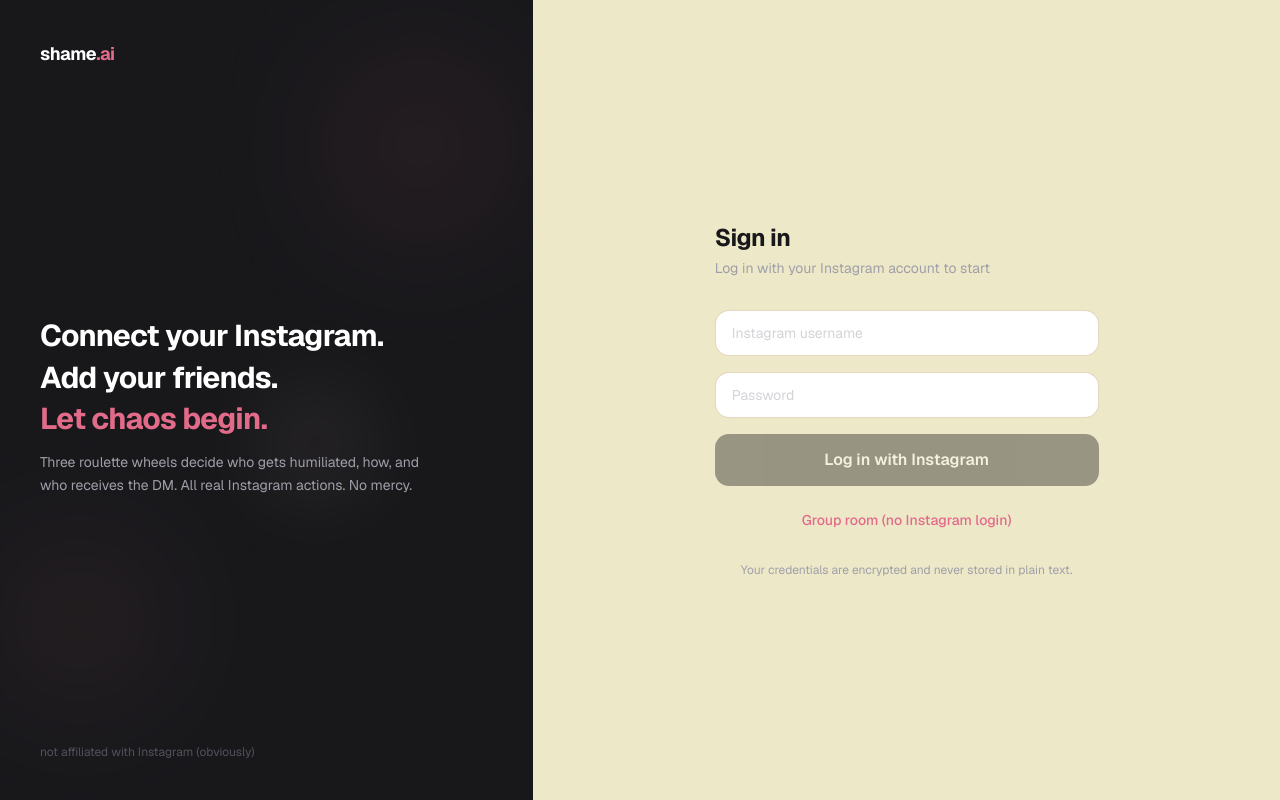
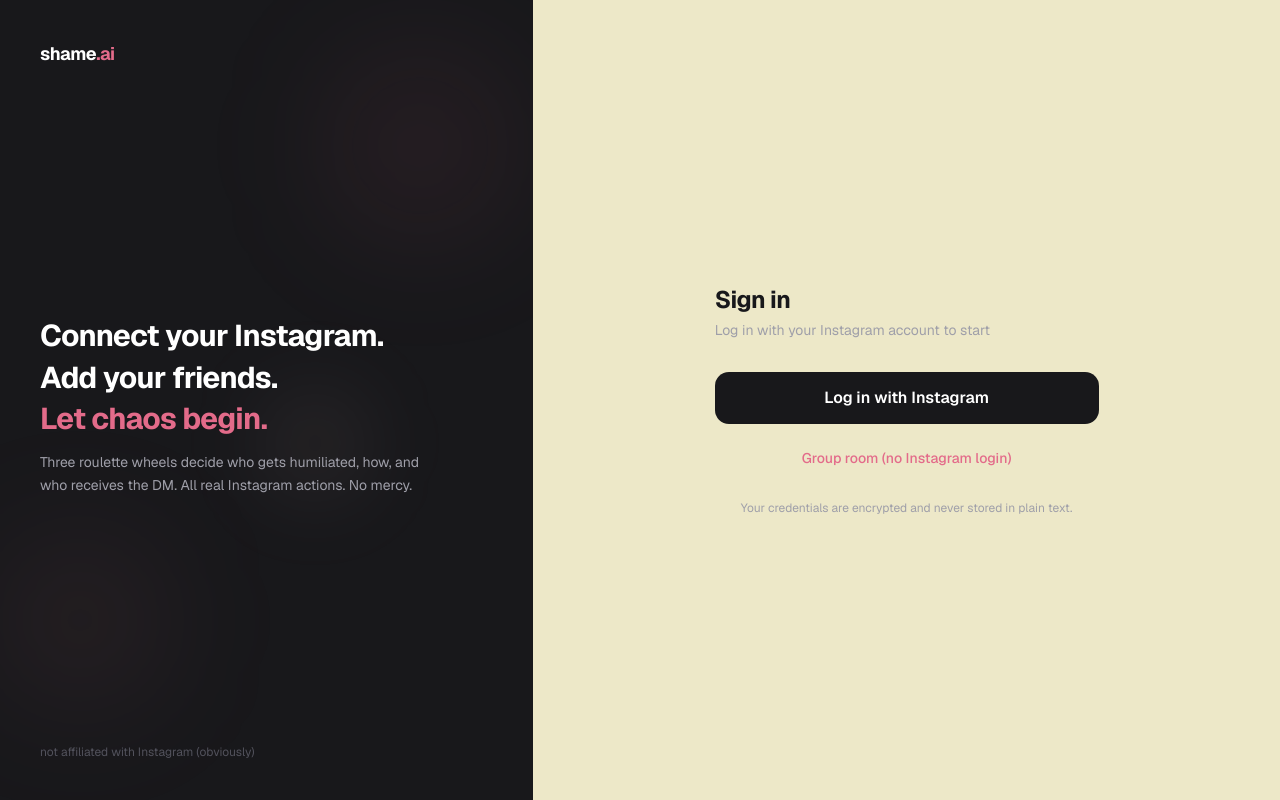
Before and after one commit to michaelmazilu/shame.ai, a Next.js app in the folder webapp/: page /login in a window 1280 px wide. Built offline with nearby package versions, Linux system fonts and the light colour scheme.

Commit message:
login fix'

```diff
--- a/webapp/components/LoginForm.tsx
+++ b/webapp/components/LoginForm.tsx
@@ -3,49 +3,23 @@
 import { useState } from "react";
 import { useRouter } from "next/navigation";
 
-type Step = "credentials" | "2fa" | "checkpoint";
-
 export default function LoginForm() {
   const router = useRouter();
-  const [step, setStep] = useState<Step>("credentials");
   const [loading, setLoading] = useState(false);
   const [error, setError] = useState("");
 
-  const [username, setUsername] = useState("");
-  const [password, setPassword] = useState("");
-  const [code, setCode] = useState("");
-
-  const [twoFactorInfo, setTwoFactorInfo] = useState<Record<string, string> | null>(null);
-  const [checkpointInfo, setCheckpointInfo] = useState<Record<string, string> | null>(null);
-
-  async function handleLogin(e: React.FormEvent) {
-    e.preventDefault();
+  async function handleBrowserLogin() {
     setLoading(true);
     setError("");
 
     try {
-      const resp = await fetch("/api/auth/login", {
+      const resp = await fetch("/api/auth/browser", {
         method: "POST",
-        headers: { "Content-Type": "application/json" },
-        body: JSON.stringify({ username, password }),
       });
+
       const data = await resp.json();
 
-      if (data.twoFactorRequired) {
-        setTwoFactorInfo(data.twoFactorInfo);
-        setStep("2fa");
-        setLoading(false);
-        return;
-      }
-
-      if (data.checkpointRequired) {
-        setCheckpointInfo(data.checkpointInfo);
-        setStep("checkpoint");
-        setLoading(false);
-        return;
-      }
-
-      if (!resp.ok || !data.success) {
+      if (!resp.ok) {
         setError(data.error || "Login failed");
         setLoading(false);
         return;
@@ -60,127 +34,33 @@ export default function LoginForm() {
     }
   }
 
-  async function handleVerify(e: React.FormEvent) {
-    e.preventDefault();
-    setLoading(true);
-    setError("");
-
-    try {
-      const is2FA = step === "2fa";
-      const endpoint = is2FA ? "/api/auth/verify" : "/api/auth/checkpoint";
-      const body = is2FA
-        ? {
-            code,
-            identifier: twoFactorInfo?.identifier,
-            username: twoFactorInfo?.username,
-            cookies: twoFactorInfo?.cookies,
-            csrfToken: twoFactorInfo?.csrfToken,
-          }
-        : {
-            code,
-            checkpointUrl: checkpointInfo?.checkpointUrl,
-            username: checkpointInfo?.username,
-            cookies: checkpointInfo?.cookies,
-            csrfToken: checkpointInfo?.csrfToken,
-          };
-
-      const resp = await fetch(endpoint, {
-        method: "POST",
-        headers: { "Content-Type": "application/json" },
-        body: JSON.stringify(body),
-      });
-      const data = await resp.json();
-
-      if (!resp.ok || !data.success) {
-        setError(data.error || "Verification failed");
-        setLoading(false);
-        return;
-      }
-
-      localStorage.setItem("st_username", data.username || "");
-      localStorage.setItem("st_userId", data.userId);
-      router.push("/app");
-    } catch {
-      setError("Connection lost — try again");
-      setLoading(false);
-    }
-  }
-
-  if (step === "2fa" || step === "checkpoint") {
-    return (
-      <form onSubmit={handleVerify} className="flex flex-col gap-4 w-full">
-        <p className="text-sm text-zinc-500 text-center">
-          {step === "2fa"
-            ? "Enter the 2FA code from your authenticator app"
-            : "Instagram sent a security code to your email"}
-        </p>
-        <input
-          type="text"
-          inputMode="numeric"
-          autoComplete="one-time-code"
-          placeholder="Enter code"
-          value={code}
-          onChange={(e) => setCode(e.target.value)}
-          className="w-full px-4 py-3 bg-white border border-beige/60 rounded-xl text-zinc-900 text-sm text-center tracking-[0.3em] focus:outline-none focus:border-rose/50 focus:ring-2 focus:ring-rose/10 transition"
-        />
-        <button
-          type="submit"
-          disabled={loading || !code.trim()}
-          className="w-full py-3.5 bg-zinc-900 text-white font-semibold rounded-xl disabled:opacity-40 transition-colors hover:bg-zinc-800"
-        >
-          {loading ? "Verifying..." : "Verify"}
-        </button>
-        <button
-          type="button"
-          onClick={() => { setStep("credentials"); setCode(""); setError(""); }}
-          className="text-sm text-zinc-400 hover:text-zinc-900 transition-colors"
-        >
-          Back to login
-        </button>
-        {error && (
-          <div className="bg-rose/10 border border-rose/20 rounded-xl px-4 py-2.5 w-full">
-            <p className="text-rose text-sm text-center">{error}</p>
-          </div>
-        )}
-      </form>
-    );
-  }
-
   return (
-    <form onSubmit={handleLogin} className="flex flex-col gap-4 w-full">
-      <input
-        type="text"
-        autoComplete="username"
-        placeholder="Instagram username"
-        value={username}
-        onChange={(e) => setUsername(e.target.value)}
-        className="w-full px-4 py-3 bg-white border border-beige/60 rounded-xl text-zinc-900 text-sm placeholder:text-zinc-300 focus:outline-none focus:border-rose/50 focus:ring-2 focus:ring-rose/10 transition"
-      />
-      <input
-        type="password"
-        autoComplete="current-password"
-        placeholder="Password"
-        value={password}
-        onChange={(e) => setPassword(e.target.value)}
-        className="w-full px-4 py-3 bg-white border border-beige/60 rounded-xl text-zinc-900 text-sm placeholder:text-zinc-300 focus:outline-none focus:border-rose/50 focus:ring-2 focus:ring-rose/10 transition"
-      />
+    <div className="flex flex-col gap-6 w-full items-center">
       <button
-        type="submit"
-        disabled={loading || !username.trim() || !password.trim()}
+        onClick={handleBrowserLogin}
+        disabled={loading}
         className="w-full py-3.5 bg-zinc-900 text-white font-semibold rounded-xl disabled:opacity-40 transition-colors hover:bg-zinc-800"
       >
-        {loading ? "Logging in..." : "Log in with Instagram"}
+        {loading ? "Waiting for login..." : "Log in with Instagram"}
       </button>
+
       {loading && (
-        <div className="flex justify-center">
-          <div className="w-6 h-6 border-2 border-beige border-t-rose rounded-full animate-spin" />
+        <div className="text-center space-y-2">
+          <div className="w-6 h-6 border-2 border-beige border-t-rose rounded-full animate-spin mx-auto" />
+          <p className="text-sm text-zinc-500">
+            A browser window should open on your computer.
+          </p>
+          <p className="text-sm text-zinc-400">
+            Log in to Instagram there, then come back here.
+          </p>
         </div>
       )}
+
       {error && (
         <div className="bg-rose/10 border border-rose/20 rounded-xl px-4 py-2.5 w-full">
           <p className="text-rose text-sm text-center">{error}</p>
         </div>
       )}
-    </form>
+    </div>
   );
 }
--- a/webapp/lib/browser-auth.ts
+++ b/webapp/lib/browser-auth.ts
@@ -1,15 +1,9 @@
+import { chromium } from "playwright";
 import type { IGSession } from "./types";
 
 const LOGIN_TIMEOUT_MS = 3 * 60 * 1000; // 3 minutes to complete login
 
 export async function launchInstagramLogin(): Promise<{ success: boolean; session?: IGSession; error?: string }> {
-  let chromium;
-  try {
-    chromium = (await import("playwright")).chromium;
-  } catch {
-    return { success: false, error: "Browser login is only available when running locally" };
-  }
-
   const browser = await chromium.launch({
     headless: false,
     args: ["--disable-blink-features=AutomationControlled"],
```
